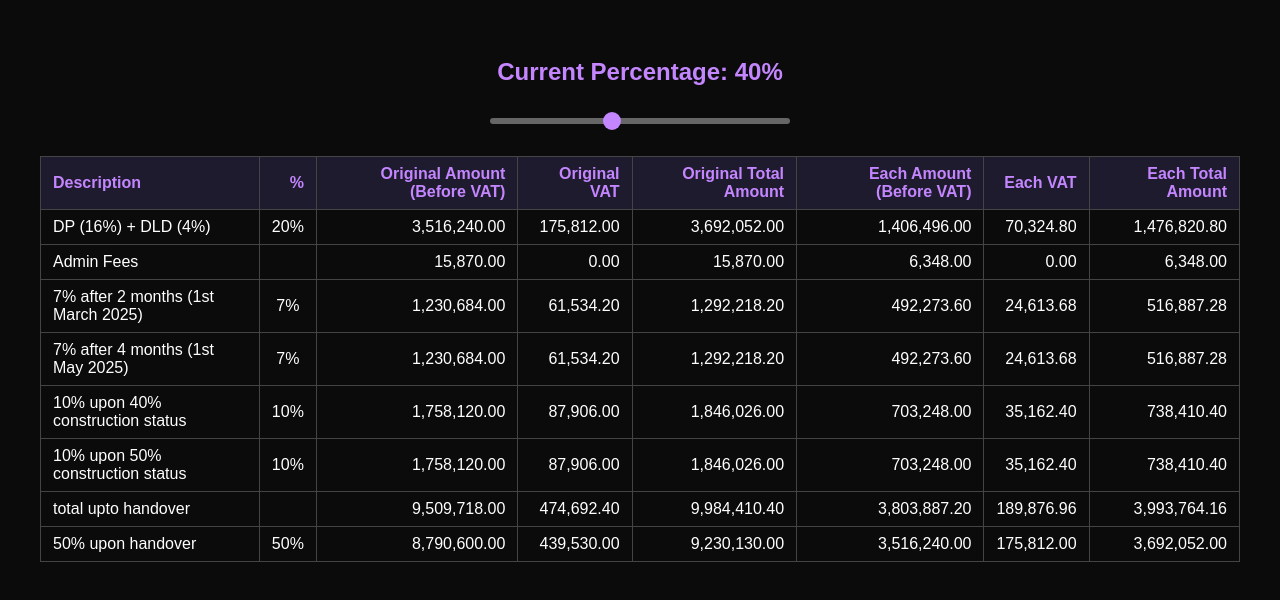
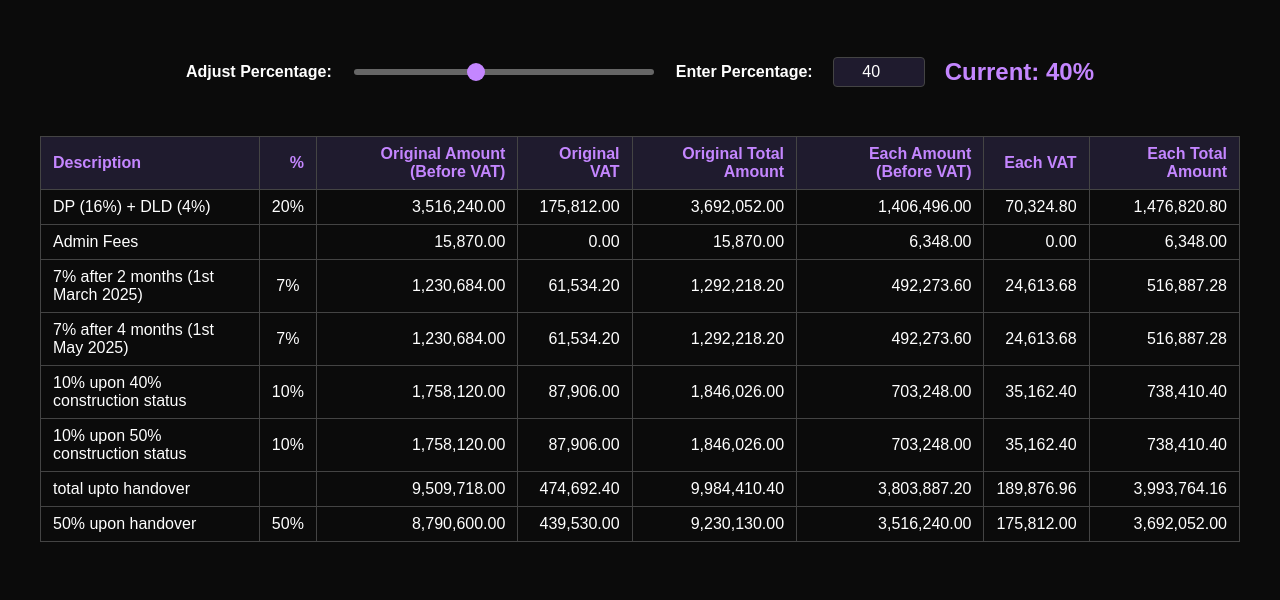
Before and after one commit to gh0st-tj/prestige, a plain HTML site: page index.html in a window 1280 px wide. Shown: the part 60-660 px from the top of the page. Drawn offline with Linux system fonts and the light colour scheme.

Commit message:
Update index.html

```diff
--- a/index.html
+++ b/index.html
@@ -27,9 +27,10 @@
 
     .slider-container {
       display: flex;
-      flex-direction: column;
+      flex-direction: row;
+      justify-content: center;
       align-items: center;
-      gap: 10px;
+      gap: 20px;
       margin-bottom: 30px;
     }
 
@@ -39,13 +40,11 @@
       -webkit-appearance: none; /* Safari */
       background: transparent;
     }
-
     input[type="range"]::-webkit-slider-runnable-track {
       height: 6px;
       background: #666;
       border-radius: 3px;
     }
-
     input[type="range"]::-webkit-slider-thumb {
       -webkit-appearance: none;
       height: 18px;
@@ -56,34 +55,39 @@
       cursor: pointer;
     }
 
+    /* Number input styling */
+    input[type="number"] {
+      width: 80px;
+      padding: 5px;
+      font-size: 1rem;
+      background-color: #1f1b2e;
+      color: #ffffff;
+      border: 1px solid #444;
+      border-radius: 4px;
+      text-align: center;
+    }
+
     /* Table styling */
     table {
       width: 100%;
       border-collapse: collapse;
       margin-bottom: 50px;
     }
-
     th, td {
       border: 1px solid #444;
       padding: 8px 12px;
       text-align: right; /* numeric alignment */
     }
-
     th {
       background-color: #1f1b2e;
       color: #c486ff;
     }
-
     td.description-cell {
       text-align: left; /* left-align for description */
     }
-
-    /* Make the % column centered for readability */
     td.percent-cell {
       text-align: center;
     }
-
-    /* Optional hover effect */
     tr:hover {
       background-color: #2d2a3c;
     }
@@ -94,9 +98,9 @@
   <h1>Investment Deal Calculator</h1>
   <div class="container">
 
-    <!-- Slider -->
+    <!-- Slider & manual input -->
     <div class="slider-container">
-      <label for="percentageSlider"><h2>Current Percentage: <span id="percentageValue">40</span>%</h2></label>
+      <label for="percentageSlider"><strong>Adjust Percentage:</strong></label>
       <input
         type="range"
         id="percentageSlider"
@@ -104,8 +108,21 @@
         max="100"
         step="1"
         value="40"
-        oninput="updateCalculations(this.value)"
+        oninput="sliderChanged(this.value)"
       />
+
+      <label for="percentageInput"><strong>Enter Percentage:</strong></label>
+      <input
+        type="number"
+        id="percentageInput"
+        min="0"
+        max="100"
+        step="1"
+        value="40"
+        oninput="inputChanged(this.value)"
+      />
+
+      <h2>Current: <span id="percentageValue">40</span>%</h2>
     </div>
 
     <!-- Table -->
@@ -130,7 +147,6 @@
 
   <script>
     // Example data from your spreadsheet:
-    // Note: If certain rows do not have a percent, set it to 0 or null.
     const rowData = [
       {
         description: "DP (16%) + DLD (4%)",
@@ -176,7 +192,7 @@
       },
       {
         description: "total upto handover",
-        percentage: 0, // or can be total, no fixed % given
+        percentage: 0,
         originalBeforeVAT: 9509718.00,
         originalVAT: 474692.40,
         originalTotal: 9984410.40
@@ -190,53 +206,42 @@
       }
     ];
 
-    // Reference to the table body:
     const tableBody = document.getElementById("data-body");
 
-    // Function that builds the table rows initially (with the default slider value).
-    // We'll call updateCalculations to fill in the 'calculated' columns.
+    // Build the table rows once.
     function buildTableRows() {
-      tableBody.innerHTML = ""; // clear any previous rows
+      tableBody.innerHTML = "";
 
       rowData.forEach((row, idx) => {
-        // Create a table row
         const tr = document.createElement("tr");
 
-        // Description
         const tdDesc = document.createElement("td");
         tdDesc.className = "description-cell";
         tdDesc.textContent = row.description;
 
-        // %
         const tdPercent = document.createElement("td");
         tdPercent.className = "percent-cell";
         tdPercent.textContent = row.percentage ? row.percentage + "%" : "";
 
-        // Original (Before VAT)
         const tdOriginalBefore = document.createElement("td");
         tdOriginalBefore.textContent = formatNumber(row.originalBeforeVAT);
 
-        // Original VAT
         const tdOriginalVAT = document.createElement("td");
         tdOriginalVAT.textContent = formatNumber(row.originalVAT);
 
-        // Original Total
         const tdOriginalTotal = document.createElement("td");
         tdOriginalTotal.textContent = formatNumber(row.originalTotal);
 
-        // Each Amount (Before VAT) [calculated - filled later]
+        // "Each" columns are empty for now, will be filled in later:
         const tdEachBefore = document.createElement("td");
         tdEachBefore.id = "eachBefore-" + idx;
 
-        // Each VAT [calculated - filled later]
         const tdEachVAT = document.createElement("td");
         tdEachVAT.id = "eachVAT-" + idx;
 
-        // Each Total [calculated - filled later]
         const tdEachTotal = document.createElement("td");
         tdEachTotal.id = "eachTotal-" + idx;
 
-        // Append all cells to the row
         tr.appendChild(tdDesc);
         tr.appendChild(tdPercent);
         tr.appendChild(tdOriginalBefore);
@@ -245,47 +250,60 @@
         tr.appendChild(tdEachBefore);
         tr.appendChild(tdEachVAT);
         tr.appendChild(tdEachTotal);
-
-        // Finally append the row to the table body
         tableBody.appendChild(tr);
       });
     }
 
-    // Utility for formatting numbers with commas / decimals
+    // Number formatting
     function formatNumber(num) {
-      return num.toLocaleString(undefined, { minimumFractionDigits: 2, maximumFractionDigits: 2 });
+      return num.toLocaleString(undefined, {
+        minimumFractionDigits: 2,
+        maximumFractionDigits: 2
+      });
     }
 
-    // The main function that recalculates the 'Each' columns
-    function updateCalculations(sliderValue) {
-      // Update the visible percentage in the UI
-      document.getElementById("percentageValue").textContent = sliderValue;
+    // Update the 'Each' columns for the table
+    function updateCalculations(percentageValue) {
+      // Update displayed percentage
+      document.getElementById("percentageValue").textContent = percentageValue;
 
-      // Convert sliderValue to a fraction
-      const fraction = parseFloat(sliderValue) / 100.0;
+      // Ensure the slider/input displays match
+      const sliderElem = document.getElementById("percentageSlider");
+      const inputElem  = document.getElementById("percentageInput");
 
-      // For each row, recalc 'Each' columns
+      // Keep them in sync
+      sliderElem.value = percentageValue;
+      inputElem.value  = percentageValue;
+
+      const fraction = parseFloat(percentageValue) / 100.0;
+
       rowData.forEach((row, idx) => {
-        // We'll assume:
-        //  Each Before VAT = OriginalBeforeVAT * fraction
-        //  Each VAT        = OriginalVAT * fraction
-        //  Each Total      = Each Before VAT + Each VAT
         const eachBefore = row.originalBeforeVAT * fraction;
         const eachVAT    = row.originalVAT * fraction;
         const eachTotal  = eachBefore + eachVAT;
 
-        // Update table cells
         document.getElementById("eachBefore-" + idx).textContent = formatNumber(eachBefore);
         document.getElementById("eachVAT-" + idx).textContent    = formatNumber(eachVAT);
         document.getElementById("eachTotal-" + idx).textContent  = formatNumber(eachTotal);
       });
     }
 
-    // Build table rows once
+    // Called when slider changes
+    function sliderChanged(value) {
+      updateCalculations(value);
+    }
+
+    // Called when number input changes
+    function inputChanged(value) {
+      // Keep it within 0-100
+      if (value < 0) value = 0;
+      if (value > 100) value = 100;
+      updateCalculations(value);
+    }
+
+    // Initialize table rows and calculations on page load
     buildTableRows();
-
-    // Then do an initial update (assuming default slider at 40)
-    updateCalculations(document.getElementById("percentageSlider").value);
+    updateCalculations("40"); // default value
   </script>
 </body>
 </html>
```
